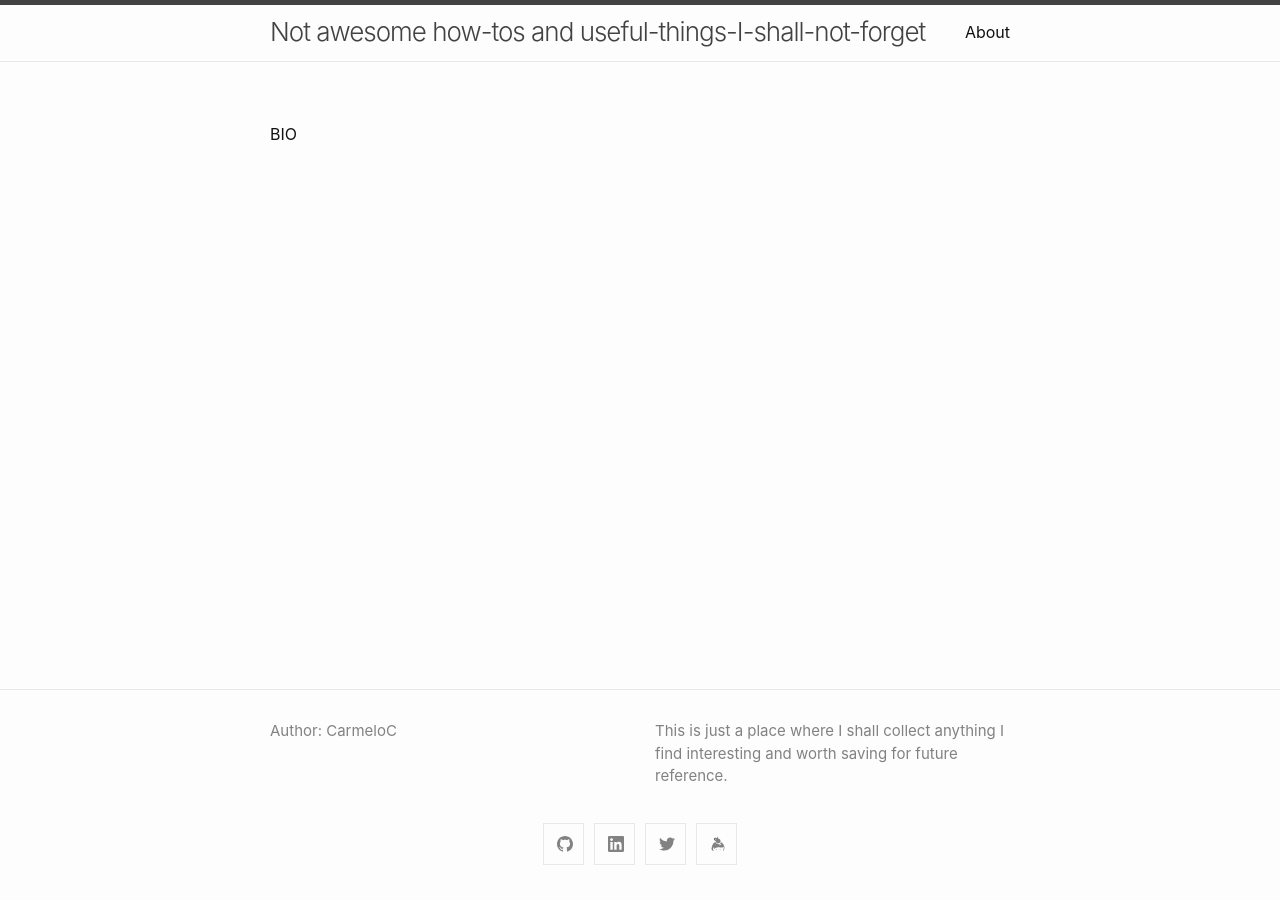
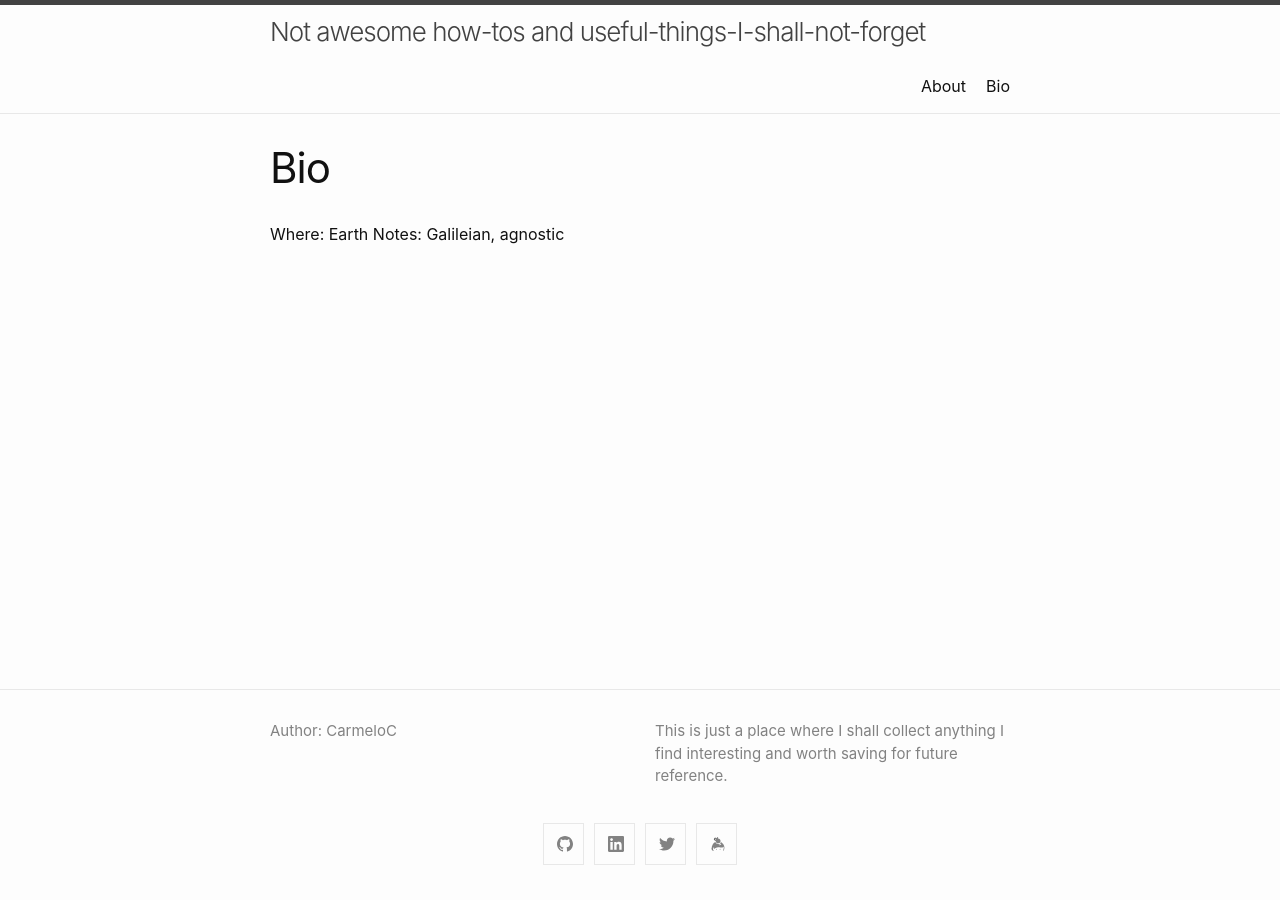
Before and after one commit to carmelo0x99/carmelo0x99.github.io, a Jekyll site: the page built from bio.md, in a window 1280 px wide. Built offline with Jekyll 4.4.1, drawn with Linux system fonts in a browser that asks for light colours; our own code applies the rules of GitHub Pages for plain Markdown files.

Commit message:
Added bio.md

```diff
--- a/bio.md
+++ b/bio.md
@@ -1 +1,8 @@
-BIO
+---
+layout: page
+title: Bio
+permalink: /bio/
+---
+
+Where: Earth
+Notes: Galileian, agnostic
```
